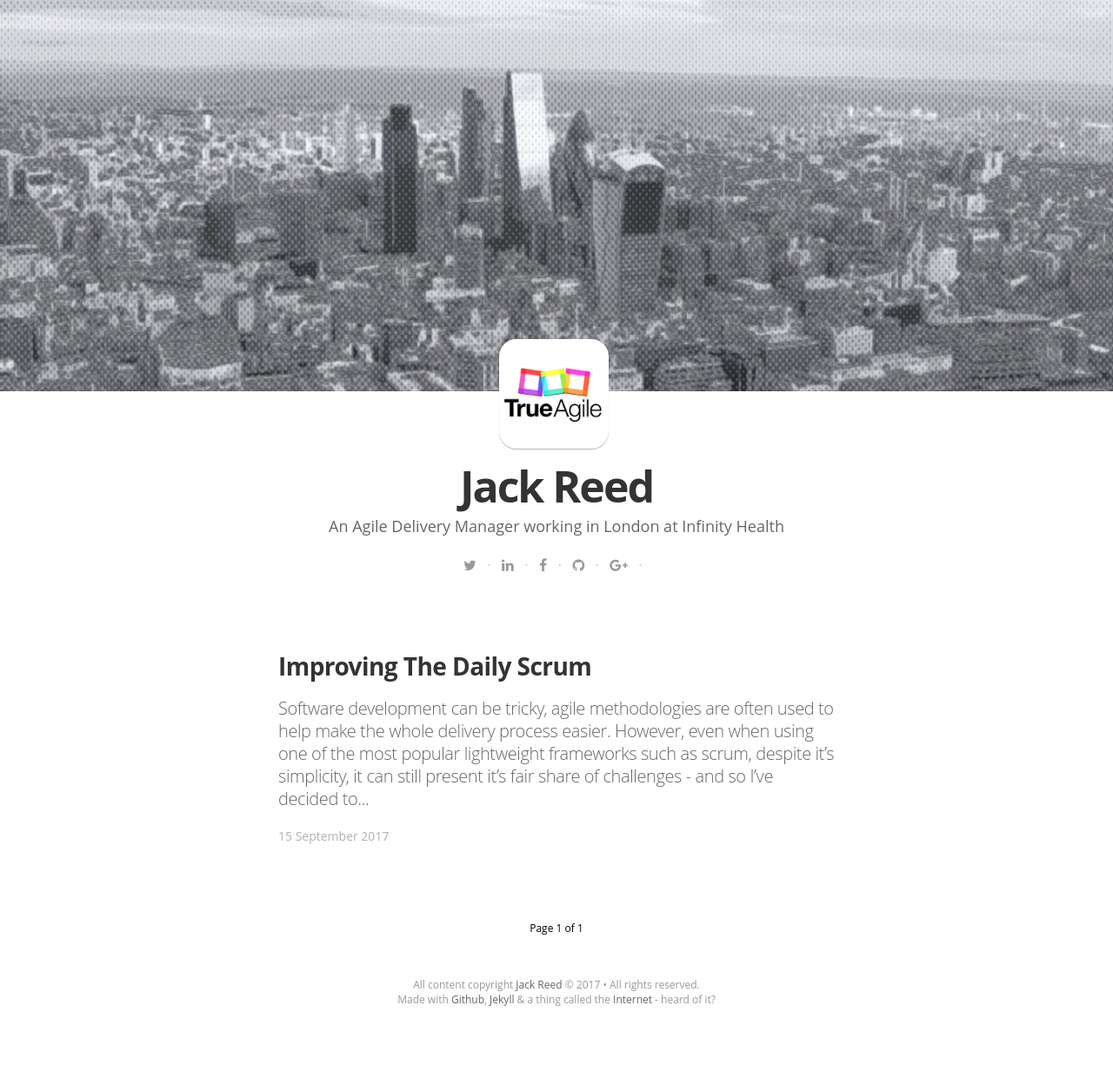
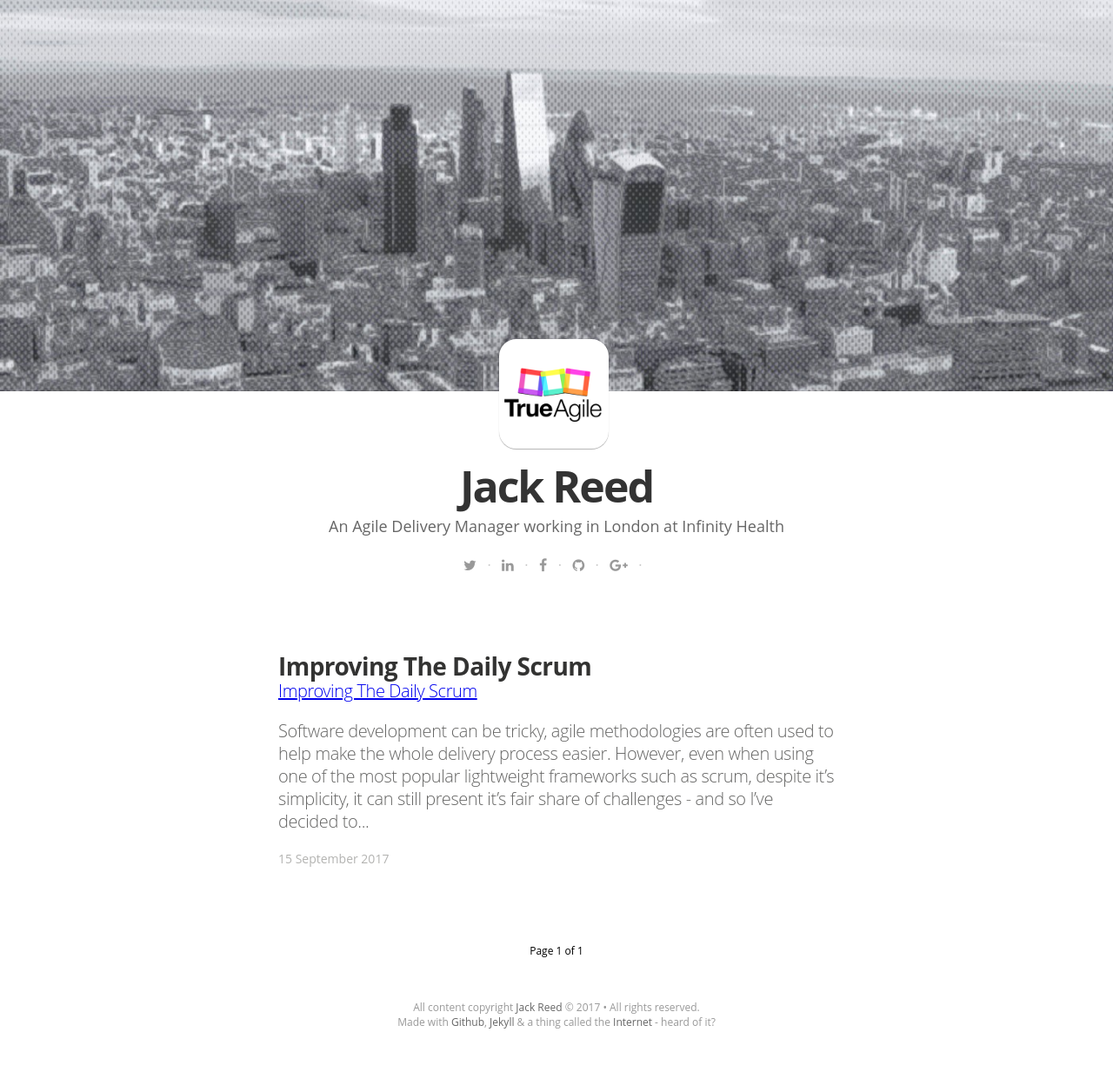
Before and after one commit to IamJackReed/JackReed, a Jekyll site: the page built from index.html, in a window 1280 px wide. Shown: the whole page at 87% size. Built offline with Jekyll 4.4.1, drawn with Linux system fonts in a browser that asks for light colours; nearby versions of some CDN libraries; some web fonts are replaced; the list of posts is cut into pages by our own code; before the commit the page ends 1207 px from its top, so only the background shows below that.

Commit message:
Update index.html

```diff
--- a/index.html
+++ b/index.html
@@ -61,7 +61,7 @@ layout: default
             <header class="post-header">
               <h2 class="post-title" itemprop="name"><a href="{{ post.url | prepend: site.baseurl }}" itemprop="url">{{ post.title }}</a></h2>
             </header>
-            <section class="post-excerpt" itemprop="description">
+            <section class="post-excerpt" itemprop="description"><a href="{{ post.url | prepend: site.baseurl }}" itemprop="url">{{ post.title }}</a>
               <p>{{ post.excerpt | strip_html | truncatewords: 50 }}</p>
             </section>
             <div class="post-meta">
```
